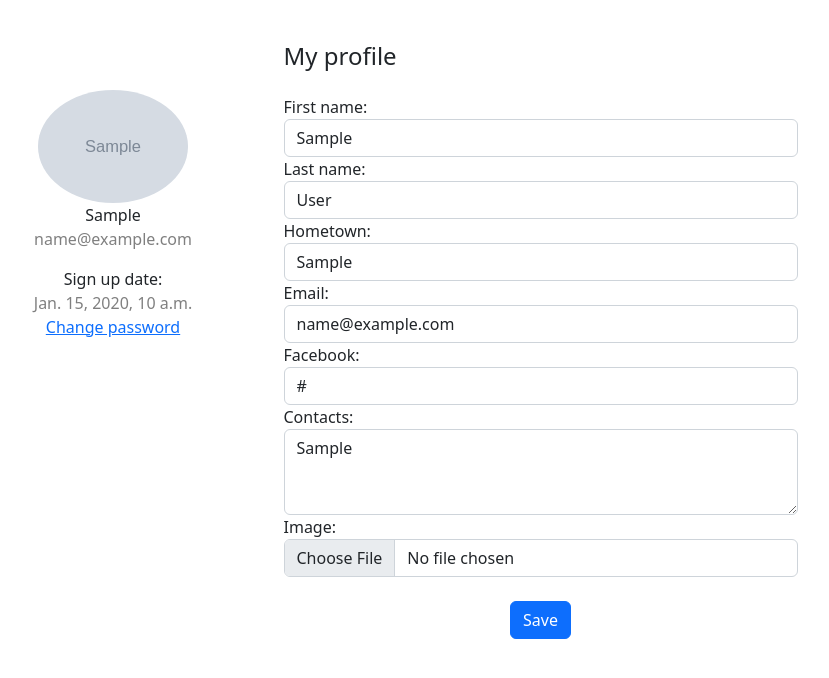
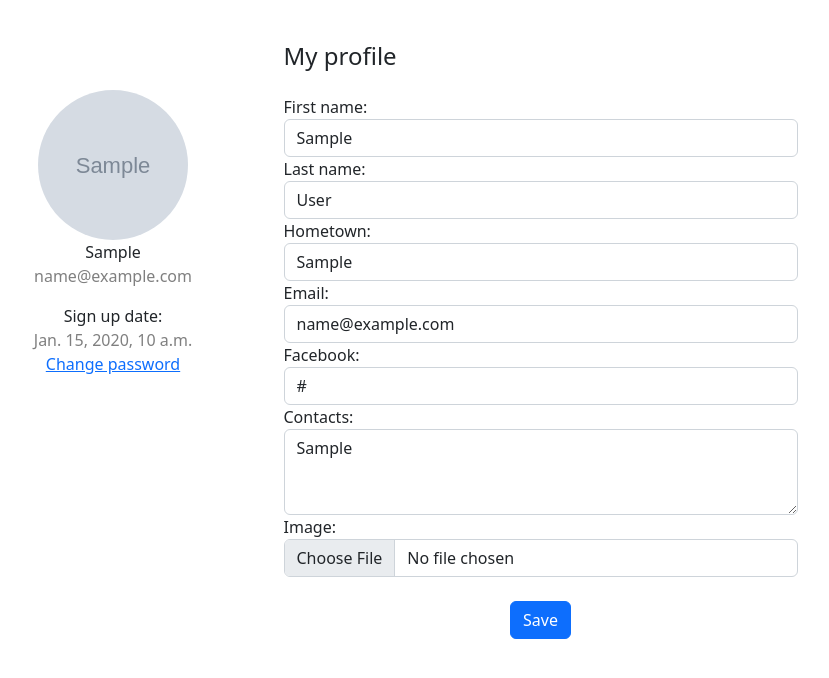
Before and after one commit to VetalM84/ua_hub, a Django app: page /profile/ in a window 1280 px wide. Shown: the part 64-742 px from the top of the page, without its empty margins (242-1071 px from the left). Run offline with Django 4.2, Linux system fonts and the light colour scheme; a user stored in the database is signed in; tables that the repository leaves empty hold one stand-in row (values such as "Sample post"); grey boxes marked "Sample" are stand-in pictures.

Commit message:
Fix markup

```diff
--- a/apps/accounts/templates/accounts/profile.html
+++ b/apps/accounts/templates/accounts/profile.html
@@ -9,7 +9,7 @@
         <div class="row justify-content-center">
             <div class="col-md-3">
                 <div class="d-flex flex-column align-items-center text-center p-3 py-5">
-                    <img class="rounded-circle mt-5" width="150px" src="{{ MEDIA_URL }}{{ request.user.avatar }}">
+                    <img class="rounded-circle mt-5" width="150px" height="150px" alt="image" src="{{ MEDIA_URL }}{{ request.user.avatar }}">
                     <span class="font-weight-bold">{{ request.user.first_name }}</span>
                     <span class="text-black-50">{{ request.user.email }}</span>
                     <span class="font-weight-bold mt-3">{% translate "Sign up date" %}:</span>
--- a/apps/hub/views.py
+++ b/apps/hub/views.py
@@ -180,7 +180,7 @@ def popup_html(marker):
     if owner:
         owner_data = f"""
               <a target="_top" href="profile-public/{owner.pk}/">
-                <img style="max-width: 56px; border-radius: 50%;" alt="user_image"
+                <img style="width: 56px; height: 56px; border-radius: 50%;" alt="user_image"
                     src="media/{owner.avatar if owner else "avatar/default_avatar.jpg"}">
               </a>
                 <h5 style="font-weight:bold; margin:10px 0px 0px 0px;">
```
